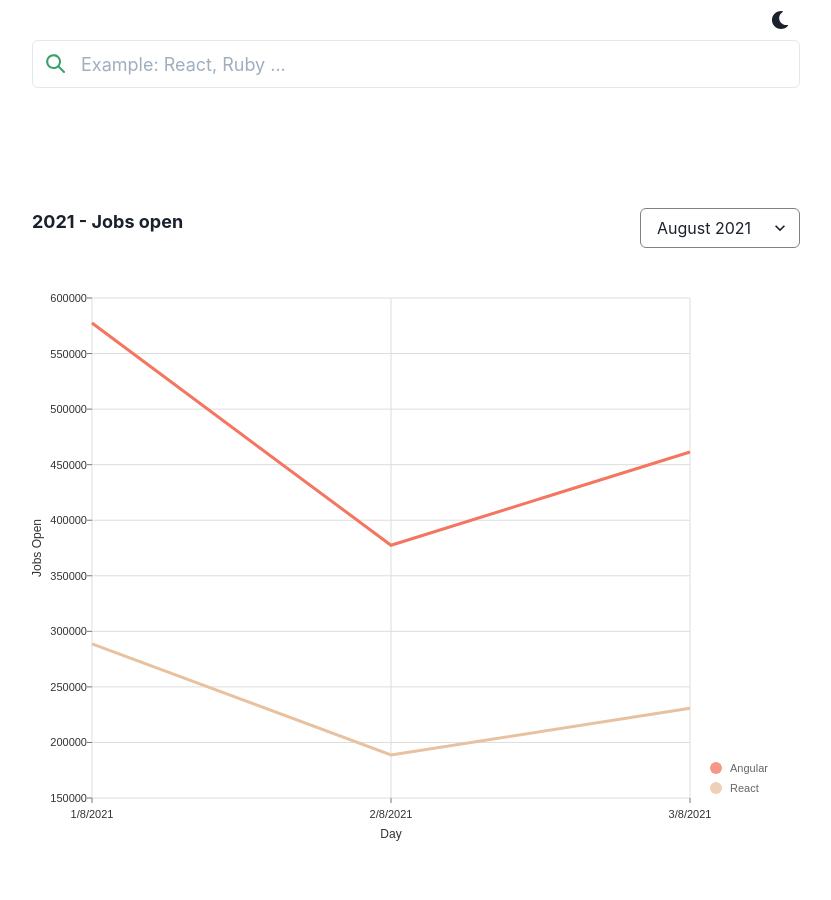
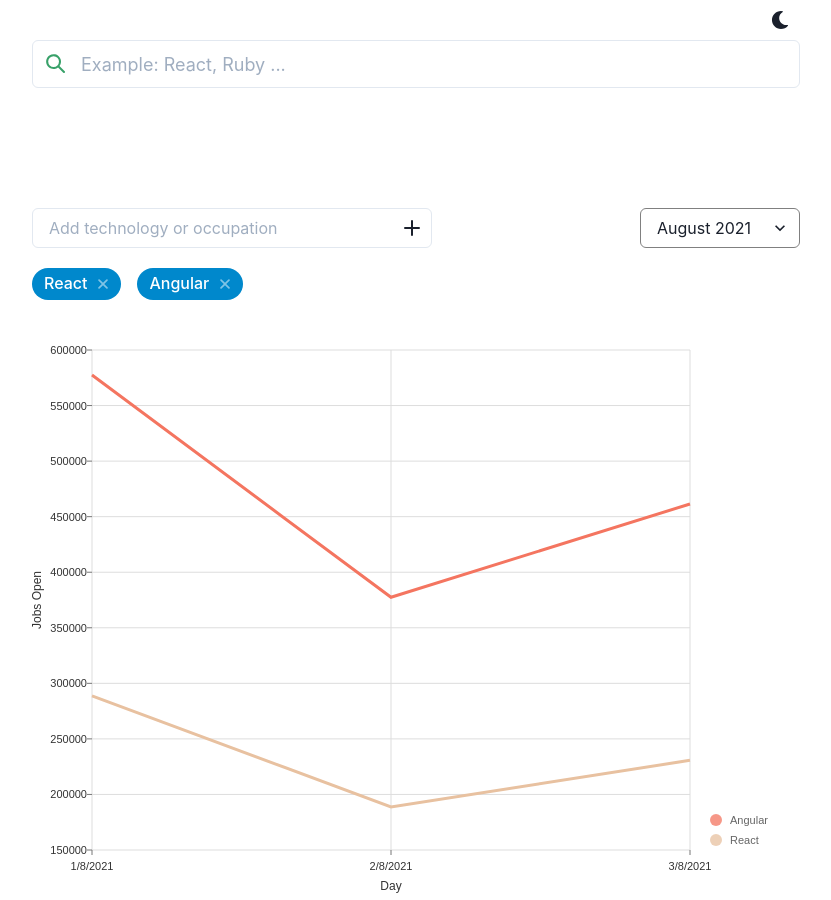
Before and after one commit to dpalmasan/dev-job-analytics, a React (Create React App) app in the folder jobservatory_react/: page /detail in a window 1280 px wide. Shown: the whole page, without its empty margins (224-1055 px from the left). Before the commit the page ends 848 px from the top, so only its background shows below. Built offline with nearby package versions, Linux system fonts and the light colour scheme.

Commit message:
feature(): WIP - Implement tags UI (#6)

```diff
--- a/jobservatory_react/package.json
+++ b/jobservatory_react/package.json
@@ -3,7 +3,7 @@
   "version": "0.1.0",
   "private": true,
   "dependencies": {
-    "@chakra-ui/icons": "^1.0.13",
+    "@chakra-ui/icons": "^1.0.14",
     "@chakra-ui/react": "^1.0.0",
     "@emotion/react": "^11.0.0",
     "@emotion/styled": "^11.0.0",
--- a/jobservatory_react/src/components/detail/DetailChart.tsx
+++ b/jobservatory_react/src/components/detail/DetailChart.tsx
@@ -1,9 +1,27 @@
+import {
+  AddIcon,
+  CheckIcon,
+  CloseIcon,
+  DeleteIcon,
+  EmailIcon,
+} from "@chakra-ui/icons";
 import {
   extendTheme,
   Box,
   Select,
   theme,
   useColorMode,
+  HStack,
+  Tag,
+  TagLabel,
+  TagRightIcon,
+  Input,
+  Button,
+  InputRightElement,
+  IconButton,
+  InputGroup,
+  InputLeftElement,
+  TagCloseButton,
 } from "@chakra-ui/react";
 
 import { ResponsiveLine } from "@nivo/line";
@@ -54,6 +72,7 @@ export const DetailChart: FC<DetailChartProps> = ({ chartData }) => {
     setFormattedChartData(finalChartData);
   }, [chartData]);
 
+  const addIconColor = "facebook";
   return (
     <div className="chart-container">
       <div
@@ -65,20 +84,22 @@ export const DetailChart: FC<DetailChartProps> = ({ chartData }) => {
           style={{
             display: "flex",
             justifyContent: "space-between",
+            marginBottom: 20,
           }}
         >
-          <Box
-            fontSize={"large"}
-            fontWeight={"bold"}
-            textStyle="h1"
-            style={{
-              display: "flex",
-              flexDirection: "column",
-              alignItems: "center",
-            }}
-          >
-            2021 - Jobs open
-          </Box>
+          <InputGroup style={{ width: 400 }}>
+            <Input placeholder="Add technology or occupation" />
+            <InputRightElement
+              children={
+                <AddIcon
+                  color={
+                    addIconColor
+                    //colorMode === "light" ? "telegram" : theme.colors.whiteAlpha
+                  }
+                />
+              }
+            />
+          </InputGroup>
           <Select
             borderColor="grey"
             color={theme.colors.teal}
@@ -87,6 +108,23 @@ export const DetailChart: FC<DetailChartProps> = ({ chartData }) => {
             placeholder={"August 2021"}
           />
         </div>
+        <HStack spacing={4}>
+          {formattedChartData.map((charData: any) => {
+            return (
+              <Tag
+                size={"lg"}
+                key={"lg"}
+                borderRadius="full"
+                variant="solid"
+                colorScheme={"telegram"}
+              >
+                <TagLabel>{charData.id}</TagLabel>
+                <TagCloseButton />
+              </Tag>
+            );
+          })}
+        </HStack>
+
         <ResponsiveLine
           lineWidth={3}
           data={formattedChartData}
```
Also changed, not shown: 1 other file (tests, documents, lock files or other folders).
